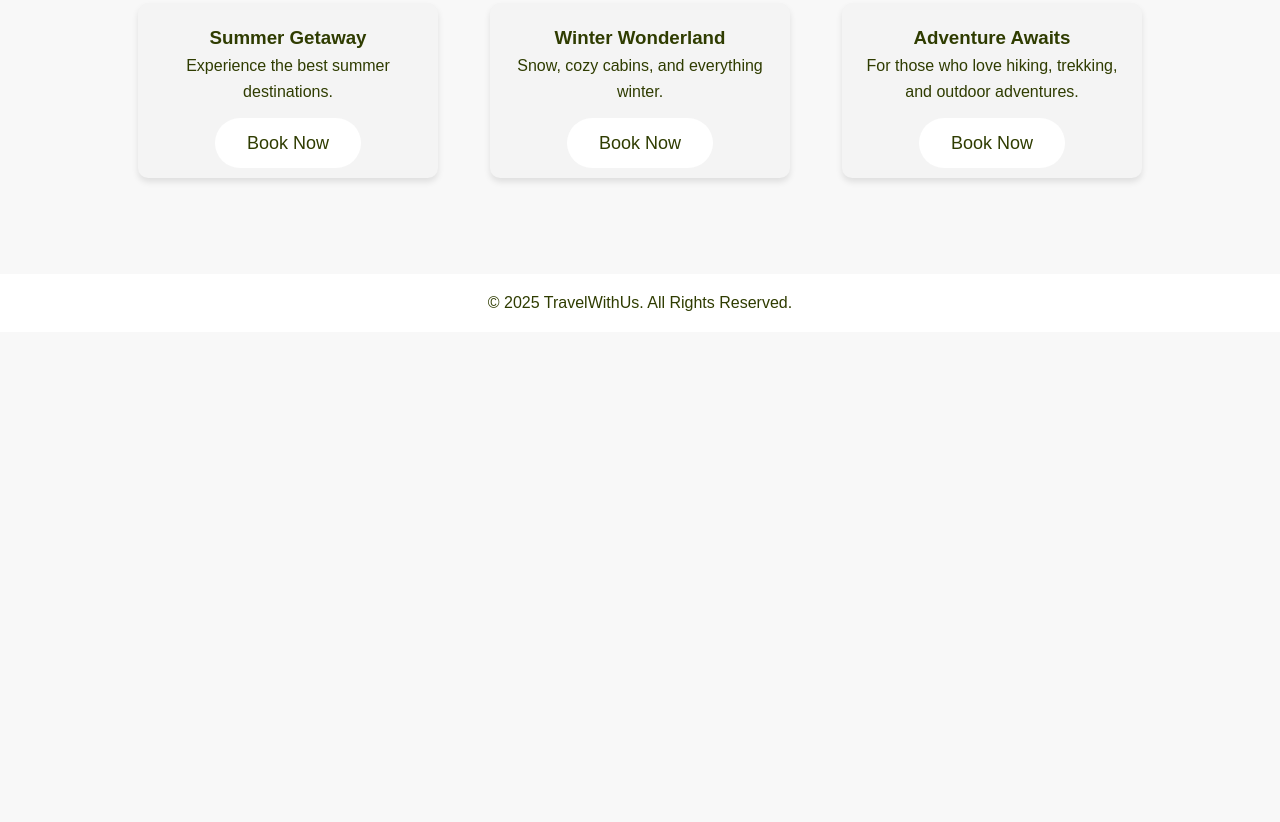
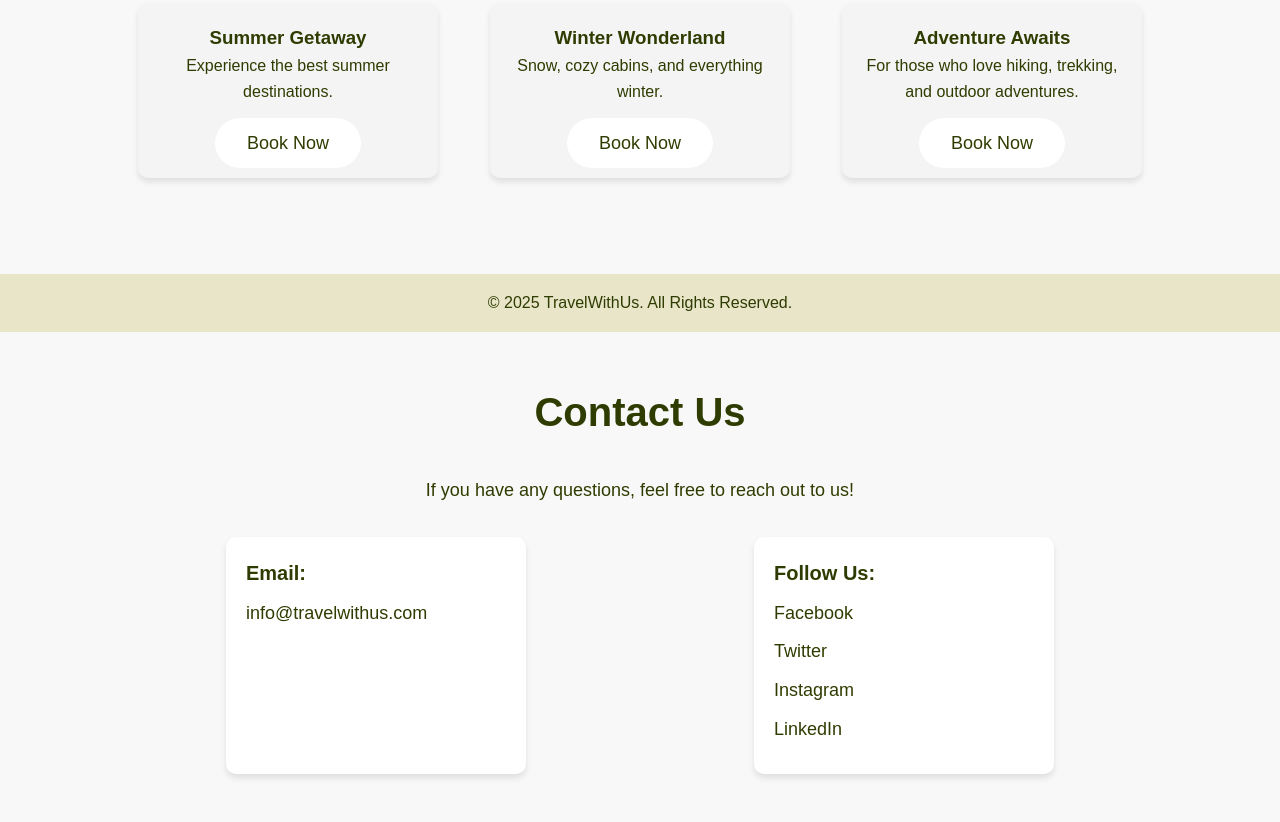
Before and after one commit to Sulaiman-Alghaith/sulaiman_project, a plain HTML site: page index.html in a window 1280 px wide. Shown: the part 1044-1866 px from the top of the page. Before the commit the page ends 1376 px from the top, so only its background shows below. Drawn offline with Linux system fonts and the light colour scheme.

Commit message:
last update

```diff
--- a/index.html
+++ b/index.html
@@ -76,6 +76,29 @@
     <p>&copy; 2025 TravelWithUs. All Rights Reserved.</p>
   </footer>
 
+  <!-- Contact Section -->
+<section class="contact">
+  <h2>Contact Us</h2>
+  <p>If you have any questions, feel free to reach out to us!</p>
+
+  <div class="contact-info">
+    <div class="email">
+      <h3>Email:</h3>
+      <a href="mailto:info@travelwithus.com">info@travelwithus.com</a>
+    </div>
+
+    <div class="social-media">
+      <h3>Follow Us:</h3>
+      <ul>
+        <li><a href="https://facebook.com" target="_blank">Facebook</a></li>
+        <li><a href="https://twitter.com" target="_blank">Twitter</a></li>
+        <li><a href="https://instagram.com" target="_blank">Instagram</a></li>
+        <li><a href="https://linkedin.com" target="_blank">LinkedIn</a></li>
+      </ul>
+    </div>
+  </div>
+</section>
+
   <script src="script.js"></script>
 </body>
 </html>
--- a/style.css
+++ b/style.css
@@ -174,12 +174,12 @@
   }
 
   footer {
-    background: #fff;
+    background: #e8e5c9;
     color: #2f3c01;
     padding: 16px;
     text-align: center;
     margin-top: 48px;
-    transition: background-color 0.3s;
+    transition: background-color 0.3s, color 0.3s;
   }
 
   footer:hover {
@@ -194,6 +194,7 @@
 
   body.dark-mode footer:hover {
     background: #444;
+    color: #fff;
   }
 
   .theme-toggle {
@@ -246,3 +247,95 @@
   input:checked + .slider:before {
     transform: translateX(26px);
   }
+  /* Contact Section */
+.contact {
+    padding: 48px 10%;
+    text-align: center;
+    background-color: #f8f8f8;
+  }
+
+  .contact h2 {
+    font-size: 40px;
+    margin-bottom: 32px;
+    color: #2f3c01;
+  }
+
+  .contact p {
+    font-size: 18px;
+    color: #2f3c01;
+    margin-bottom: 32px;
+  }
+
+  .contact-info {
+    display: flex;
+    justify-content: space-around;
+    gap: 32px;
+    flex-wrap: wrap;
+    text-align: left;
+  }
+
+  .contact-info div {
+    width: 300px;
+    background: #fff;
+    padding: 20px;
+    border-radius: 10px;
+    box-shadow: 0 4px 6px rgba(0, 0, 0, 0.1);
+  }
+
+  .contact-info h3 {
+    font-size: 20px;
+    color: #2f3c01;
+    margin-bottom: 10px;
+  }
+
+  .contact-info a {
+    text-decoration: none;
+    color: #2f3c01;
+    font-size: 18px;
+    display: block;
+    margin-bottom: 8px;
+    transition: 0.3s;
+  }
+
+  .contact-info a:hover {
+    color: #2f3c01;
+    background-color: #f4f4f4;
+    border-radius: 8px;
+    padding: 5px;
+  }
+
+  /* Social Media List */
+  .contact-info .social-media ul {
+    list-style: none;
+    padding: 0;
+  }
+
+  .contact-info .social-media li {
+    margin-bottom: 10px;
+  }
+
+  /* Dark Mode for Contact Section */
+  body.dark-mode .contact {
+    background-color: #333;
+  }
+
+  body.dark-mode .contact h2 {
+    color: #fff;
+  }
+
+  body.dark-mode .contact p {
+    color: #fff;
+  }
+
+  body.dark-mode .contact-info div {
+    background-color: #444;
+  }
+
+  body.dark-mode .contact-info h3,
+  body.dark-mode .contact-info a {
+    color: #fff;
+  }
+
+  body.dark-mode .contact-info a:hover {
+    background-color: #555;
+  }
```
